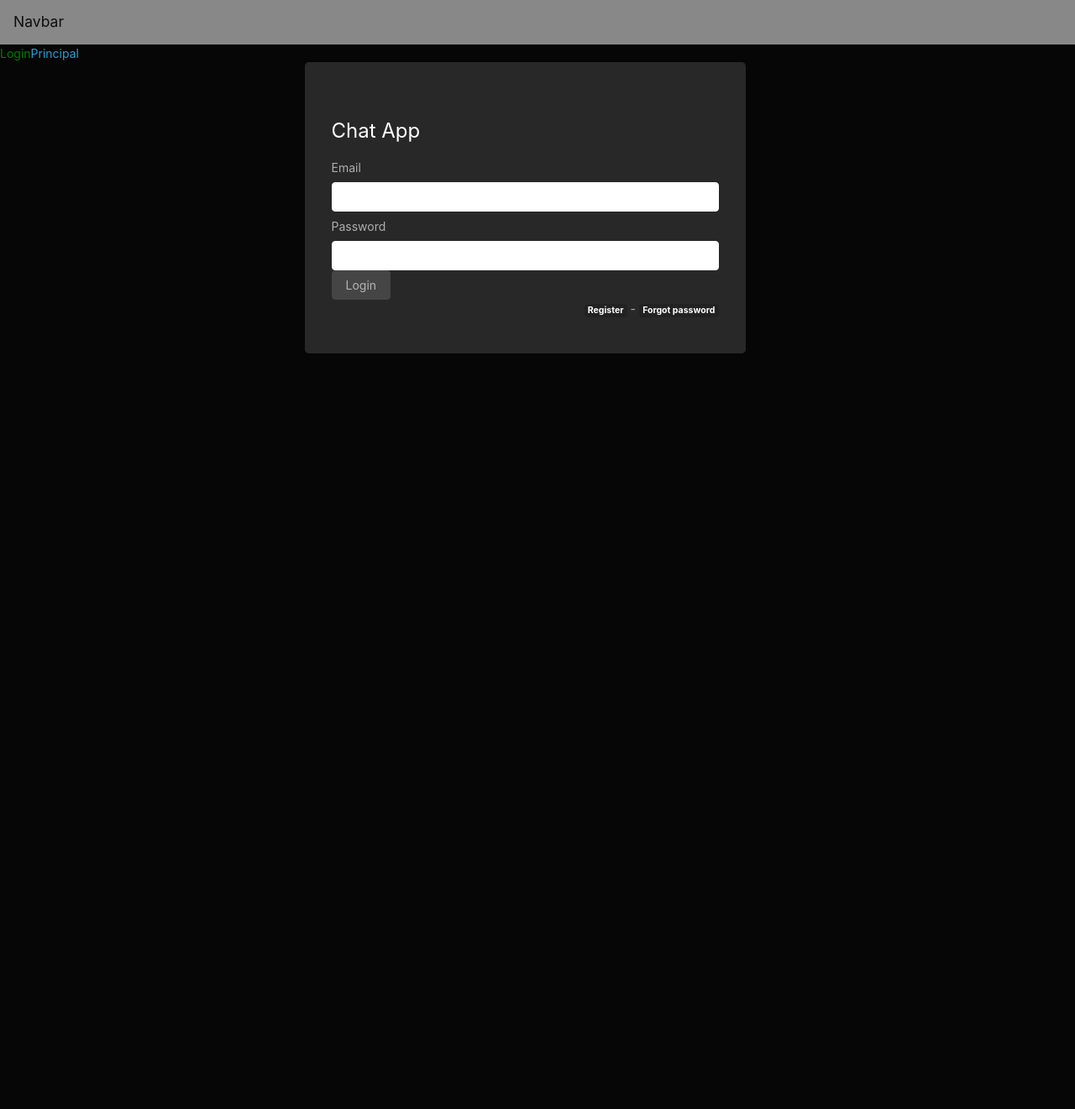
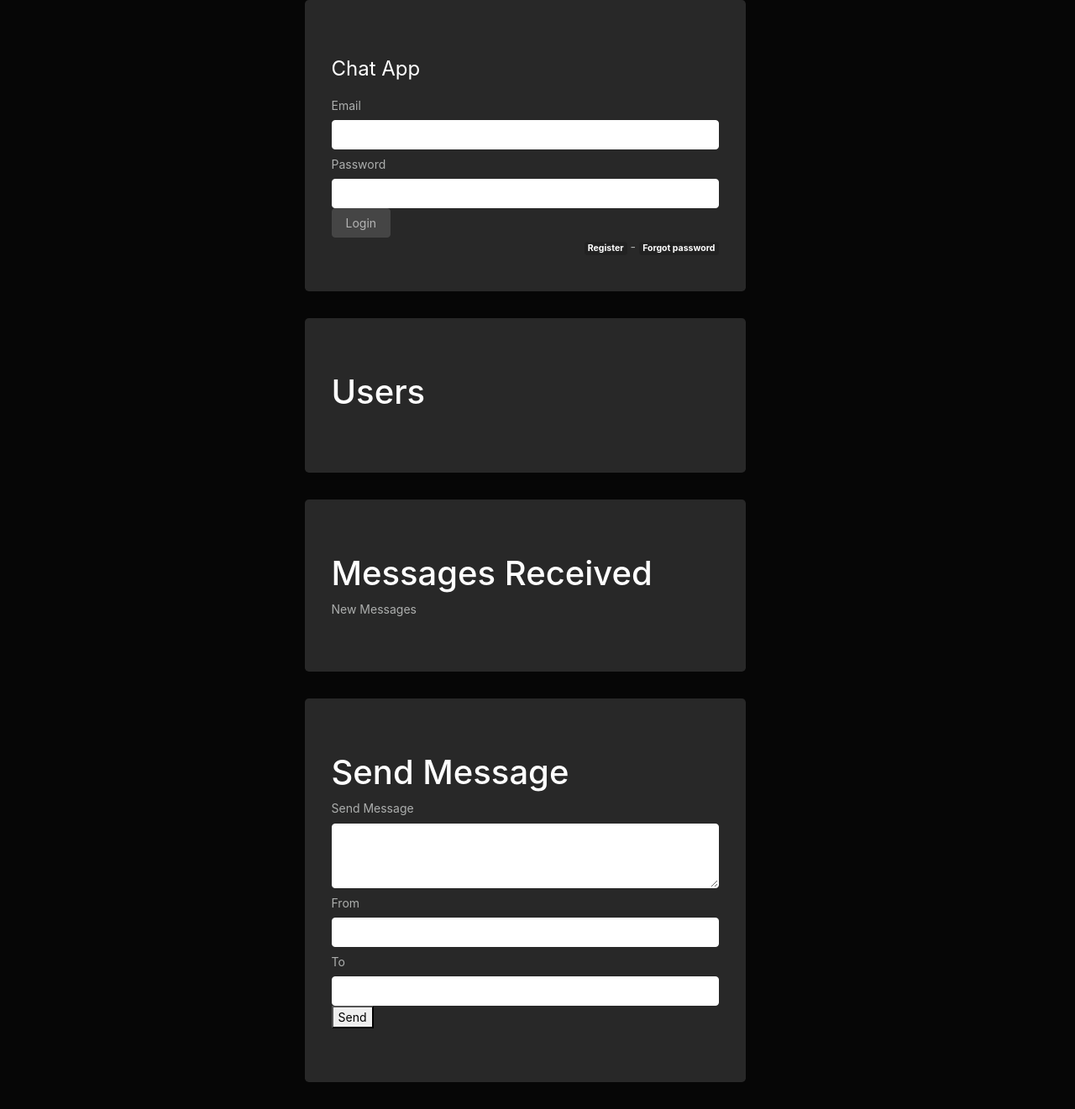
Before and after one commit to octavioricci/TAP_Frontend, a React (Create React App) app: page / in a window 1280 px wide. Shown: the whole page at 84% size. Before the commit the page ends 800 px from the top, so only its background shows below. Built offline with nearby package versions, Linux system fonts and the light colour scheme.

Commit message:
Added Send Messag to Api, working

```diff
--- a/src/App.js
+++ b/src/App.js
@@ -15,22 +15,239 @@ import './App.css';
 
 class App extends Component {
 
+  constructor(props){
+    super(props);
+      this.state = {
+        email:"",
+        password:"",
+        formErrors: {email:'',password:''},
+        emailValid: false,
+        passwordValid: false,
+        formValid:false,
+        from: '',
+        to:'',
+        message:''
+      }
+  }
+
+   loginHandle = (e) => {
+
+   const name = e.target.name;
+   const value = e.target.value;
+   // Acá asigno en el state, el email y password que lo mandó como callback a validateFields
+   // Cuando completo en el input email: {[name]: value} == email: octavioricci@gmail.com
+   // Cuando completo en el input password: {[name]: value} == password: Banco123
+   this.setState(
+      {[name]: value},
+      () => {this.validateFields(name,value)});
+   }
+
+  validateFields = (name,value) => {
+    let formValidator = this.state.formErrors;
+    let emailValid = this.state.emailValid;
+    let passwordValid = this.state.passwordValid;
+
+    switch(name){
+
+      case 'email':
+        let emailValid = value.match(/^([\w.%+-]+)@([\w-]+\.)+([\w]{2,})$/i);
+        formValidator.email = emailValid ? 'true' : 'false';
+        break;
+
+      case 'password':
+
+        passwordValid = value.length >=8;
+        formValidator.password = passwordValid ? true : false;
+        console.log("FORMVALIDATOR",formValidator.password);
+        break;
+
+      default:
+          break;
+     }
+      console.log("formErrors:" +formValidator.email + " "+formValidator.password+" EmailValid "+emailValid+" passwordValid"+passwordValid);
+      this.setState({
+        formErrors: formValidator,
+        emailValid: formValidator.email,
+        passwordValid: passwordValid
+
+      },this.validateForm)
+
+  }
+
+  validateForm = () => {
+      this.setState({formValid: this.state.emailValid && this.state.passwordValid});
+  }
+
+  handleAccess = (e) => {
+
+    var data = {
+      'email': this.state.email,
+      'password': this.state.password
+    }
+
+
+    // Si está el email y password validado a nivel cliente, realizo la consulta a la api /users/login
+    if(!e.disabled){
+
+         fetch('http://tap-octavioricci820054.codeanyapp.com/api/users/login',{
+                 method: 'POST',
+                 headers: {'Accept': 'application/json','Content-Type': 'application/json'},
+                 body: JSON.stringify(data)
+          },  {mode: 'no-cors'})
+          .then((response)=>response.text())
+            .then((responseText) => {
+                alert(responseText);
+          })
+          .catch((error)=>{
+              alert(error);
+          });
+
+
+      /*
+        fetch('https://tap-octavioricci820054.codeanyapp.com:8080/api/users/login',{
+                 method: 'POST',
+                 headers: {'Accept': 'application/json',
+                 'Content-Type': 'application/json',
+                 'Access-Control-Allow-Methods':'GET,PUT,POST,DELETE,PATCH,OPTIONS'
+                 },
+                 body: JSON.stringify(data)
+                })
+                .then((response) => {
+                   if(!response.ok) throw new Error(response.status);
+                })
+                .then((data)=> {
+                  console.log("This", this.props.history);
+
+
+                 })
+                .catch((error) => {
+                    alert('error:' +  error);
+                });
+      */
+
+     }
+    }
+
+  handleMessage = (e) =>{
+    this.setState({message:e.target.value});
+  }
+
+  handleFrom = (e) => {
+    this.setState({from : e.target.value});
+  }
+
+  handleTo = (e) => {
+    this.setState({to : e.target.value});
+  }
+
+  handleSendMessage = () =>{
+    const from = this.state.from;
+    const to = this.state.to;
+    const message = this.state.message;
+
+     var data = {
+      'from': from,
+      'to': to,
+      'message': message
+    }
+
+     console.log(JSON.stringify(data));
+    fetch('https://tap-octavioricci820054.codeanyapp.com/api/messages',{
+                 method: 'POST',
+                 headers: {'Accept': 'application/json',
+                           'Content-Type': 'application/json',
+                           'Access-Control-Allow-Methods':'GET,PUT,POST,DELETE,PATCH,OPTIONS',
+                           'Authorization':'eyJhbGciOiJIUzI1NiIsInR5cCI6IkpXVCJ9.eyJpZCI6IjViYWJjZGE5ZWE3MTJlMDM2MjJiNmM2MSIsImlhdCI6MTU0MjkxNDAyMiwiZXhwIjoxNTQyOTIwMDIyfQ.uaFC9nKww5arOwI4aWWBHhmrz-55yGBAF83eEFv7O9k'
+                          },
+
+                 body: JSON.stringify(data)
+                })
+                .then((response) => {
+                   if(!response.ok) throw new Error(response.status);
+                })
+                .then((data)=> {
+                  console.log("This", this.props.history);
+
+
+                 })
+                .catch((error) => {
+                    alert('error:' +  error);
+                });
+
+
+
+
+  }
 
   render() {
 
     return (
 
-      <Router>
         <React.Fragment>
-          <NavBar />
-          <Navigation />
-            <Switch>
-              <Route path="/" component={Login} exact />
-              <Route path="/Principal" component={Principal} />
-              <Route path="/:id" render={() => <p>Este es el id</p>} />
-            </Switch>
+             <div className="container d-flex h-100">
+                <div className="row align-self-center w-100">
+                  <div className="col-6 mx-auto">
+                    <div className="jumbotron">
+                    <form name="form1">
+                      <fieldset>
+                        <legend>Chat App</legend>
+                          <label name="labelEmail" className="col-form-label">Email</label>
+                          <input type="text" className="form-control col-12" name="email" id="email" value={this.state.value} onChange={this.loginHandle} />
+                          <label name="labelPassword" className="col-form-label">Password</label>
+                          <input type="password" className="form-control col-12" name="password" id="password" value={this.state.value} onChange={this.loginHandle} />
+                          <button type="submit" className="btn btn-secondary" disabled={!this.state.formValid} onClick={this.handleAccess}>Login</button>
+                      </fieldset>
+                    </form>
+                    <div style={{float:"right"}}>
+                      <div className="login-help ">
+                        <a href="#" className="badge badge-light">Register</a> - <a href="#" className="badge badge-light">Forgot password</a>
+                     </div>
+                   </div>
+                    </div>
+                  </div>
+                </div>
+               </div>
+            <div className="container d-flex h-100">
+                <div className="row align-self-center w-100">
+                  <div className="col-6 mx-auto" styles={{'background-color':'pink', height:'150px'}}>
+                    <div className="jumbotron">
+                           <h3>Users</h3>
+
+                    </div>
+                  </div>
+                </div>
+               </div>
+          <div className="container d-flex h-100">
+                <div className="row align-self-center w-100">
+                  <div className="col-6 mx-auto" styles={{'background-color':'pink', height:'150px'}}>
+                    <div className="jumbotron">
+                        <h3>Messages Received</h3>
+                        New Messages
+                    </div>
+                  </div>
+                </div>
+        </div>
+        <div className="container d-flex h-100">
+                <div className="row align-self-center w-100">
+                  <div className="col-6 mx-auto" styles={{'background-color':'pink', height:'150px'}}>
+                    <div className="jumbotron">
+                        <h3>Send Message</h3>
+                          <div className="SenMessage">
+                            <label for="SendMessageLabel">Send Message</label>
+                            <textarea class="form-control" id="SendMessageLabel" rows="3" value={this.state.value} onChange={this.handleMessage}></textarea>
+                            <label name="labelFrom" className="col-form-label">From</label>
+                            <input type="text" className="form-control col-12" name="from" id="from" value={this.state.from} onChange={this.handleFrom} />
+                            <label name="labelTo" className="col-form-label">To</label>
+                            <input type="text" className="form-control col-12" name="email" id="email" value={this.state.to} onChange={this.handleTo}  />
+                            <button type="submit" className="sendMessageButton" onClick={this.handleSendMessage}>Send</button>
+                          </div>
+                    </div>
+                  </div>
+                </div>
+            </div>
+
         </React.Fragment>
-      </Router>
+
 
 
     );
@@ -40,23 +257,8 @@ class App extends Component {
 
 
 export default App;
-
-
 /*
- <div className="App">
-        <header className="App-header">
-          <img src={logo} className="App-logo" alt="logo" />
-          <p>
-            Edit <code>src/App.js</code> and save to reload.
-          </p>
-          <a
-            className="App-link"
-            href="https://reactjs.org"
-            target="_blank"
-            rel="noopener noreferrer"
-          >
-            Learn React
-          </a>
-        </header>
-      </div>
-*/
+<Login onLogin={this.handleLogin} email={this.state.email} password={this.state.password}/>
+            <Users />
+            <SendMessage />
+            <Message /> */
--- a/src/components/Login.jsx
+++ b/src/components/Login.jsx
@@ -64,7 +64,7 @@ class Login extends Component {
       this.setState({formValid: this.state.emailValid && this.state.passwordValid});
   }
 
-  handleAccess = (e) => {
+/*  handleAccess = (e) => {
 
     var data = {
       'email': this.state.email,
@@ -93,9 +93,9 @@ class Login extends Component {
                     alert('error:' +  error);
                 });
 
-          this.props.history.push('/Principal');
+
     }
-  }
+  }*/
 
 
   render(){
@@ -112,7 +112,7 @@ class Login extends Component {
                           <input type="text" className="form-control col-12" name="email" id="email" value={this.state.value} onChange={this.loginHandle} />
                           <label name="labelPassword" className="col-form-label">Password</label>
                           <input type="password" className="form-control col-12" name="password" id="password" value={this.state.value} onChange={this.loginHandle} />
-                          <button type="submit" className="btn btn-secondary" disabled={!this.state.formValid} onClick={this.handleAccess}>Login</button>
+                          <button type="submit" className="btn btn-secondary" disabled={!this.state.formValid} onClick={() => this.props.onLogin(this.state)}>Login</button>
                       </fieldset>
                     </form>
                     <div style={{float:"right"}}>
--- a/src/components/Message.jsx
+++ b/src/components/Message.jsx
@@ -4,10 +4,16 @@ class Message extends Component {
     render(){
 
       return(
-          <div className="col-md-4" styles={{'background-color':'green', height:'150px'}}>
-                <h3>Second Column</h3>
-                Mensajes no leídos
-          </div>
+          <div className="container d-flex h-100">
+                <div className="row align-self-center w-100">
+                  <div className="col-6 mx-auto" styles={{'background-color':'pink', height:'150px'}}>
+                    <div className="jumbotron">
+                        <h3>Messages Received</h3>
+                        Mensajes no leídos
+                    </div>
+                  </div>
+                </div>
+        </div>
       );
     }
 }
--- a/src/components/Users.jsx
+++ b/src/components/Users.jsx
@@ -37,7 +37,10 @@ class Users extends Component {
             return(
 
             <React.Fragment>
-              <div className="col-md-4" styles={{'background-color':'pink', height:'150px'}}>
+              <div className="container d-flex h-100">
+                <div className="row align-self-center w-100">
+                  <div className="col-6 mx-auto" styles={{'background-color':'pink', height:'150px'}}>
+                    <div className="jumbotron">
                            <h3>Users</h3>
                               <ul>
                                 {items.map(item => (
@@ -46,7 +49,9 @@ class Users extends Component {
                                   </li>
                                 ))}
                               </ul>
-
+                    </div>
+                  </div>
+                </div>
                </div>
             </React.Fragment>
             );
```
Also changed, not shown: src/components/SendMessage.jsx (+7 -2 lines). Lines whose indentation alone changed are shown as unchanged.
